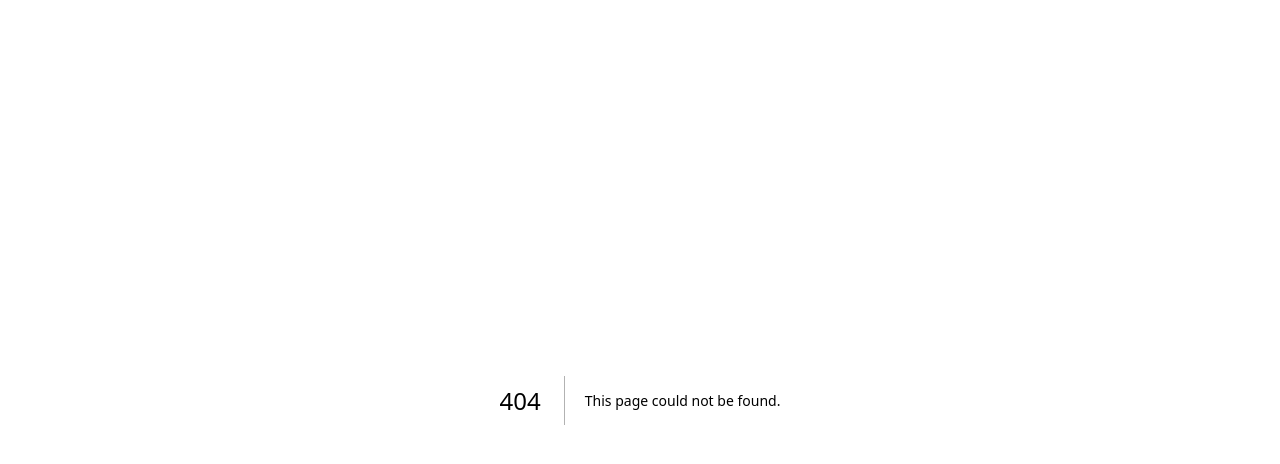
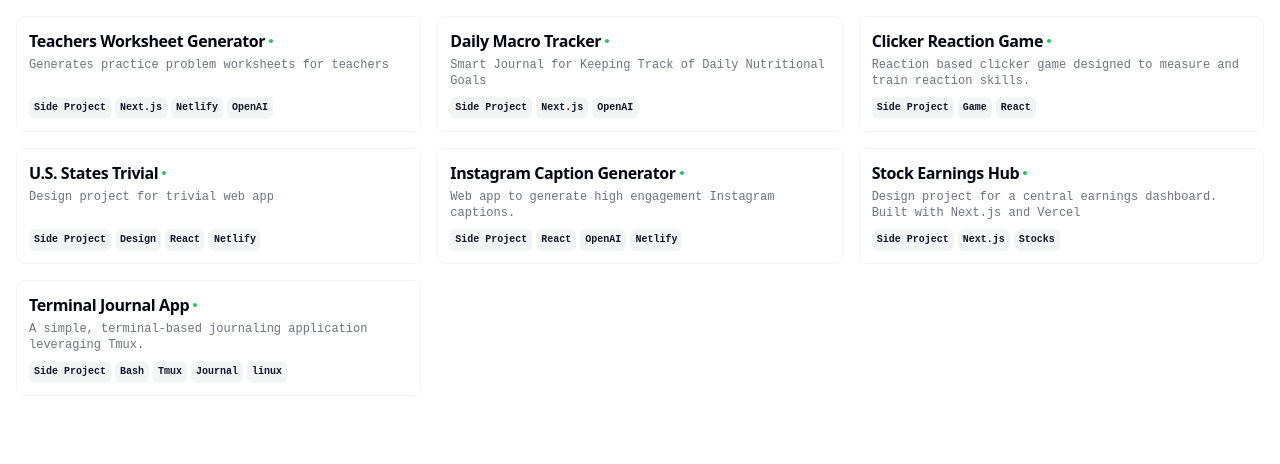
Before and after one commit to deonneon/cv, a Next.js app: page /projects in a window 1280 px wide. Before the commit this address had no page. Shown: the top 464 px of the page. Built offline with nearby package versions, Linux system fonts and the light colour scheme.

Commit message:
updated for project sections

```diff
--- a/src/app/layout.tsx
+++ b/src/app/layout.tsx
@@ -7,7 +7,7 @@ import "./globals.css";
 import React from "react";
 
 export const metadata: Metadata = {
-  title: "Create Next App",
+  title: "Nextjs Resume App",
   description: "Generated by create next app",
 };
 
--- a/src/data/resume-data.tsx
+++ b/src/data/resume-data.tsx
@@ -192,5 +192,16 @@ export const RESUME_DATA = {
         href: "https://earnings-hub.vercel.app/",
       },
     },
+    {
+      title: "Terminal Journal App",
+      techStack: ["Side Project", "Bash", "Tmux", "Journal", "linux"],
+      description:
+        "A simple, terminal-based journaling application leveraging Tmux.",
+      logo: JarockiMeLogo,
+      link: {
+        label: "linux-journal",
+        href: "https://github.com/deonneon/tmux_journal_app",
+      },
+    },
   ],
 } as const;
--- /dev/null
+++ b/src/pages/projects.tsx
@@ -0,0 +1,25 @@
+import { Section } from "@/components/ui/section";
+import { ProjectCard } from "@/components/project-card";
+import { RESUME_DATA } from "@/data/resume-data";
+import "../app/globals.css";
+
+export default function ProjectsPage() {
+  return (
+    <main className="container mx-auto p-4">
+      <Section className="space-y-4">
+        {/* <h2 className="text-xl font-bold">Projects</h2> */}
+        <div className="grid grid-cols-1 gap-4 md:grid-cols-2 lg:grid-cols-3">
+          {RESUME_DATA.projects.map((project) => (
+            <ProjectCard
+              key={project.title}
+              title={project.title}
+              description={project.description}
+              tags={project.techStack}
+              link={project.link?.href}
+            />
+          ))}
+        </div>
+      </Section>
+    </main>
+  );
+}
```
Also changed, not shown: 1 other file (tests, documents, lock files or other folders).
